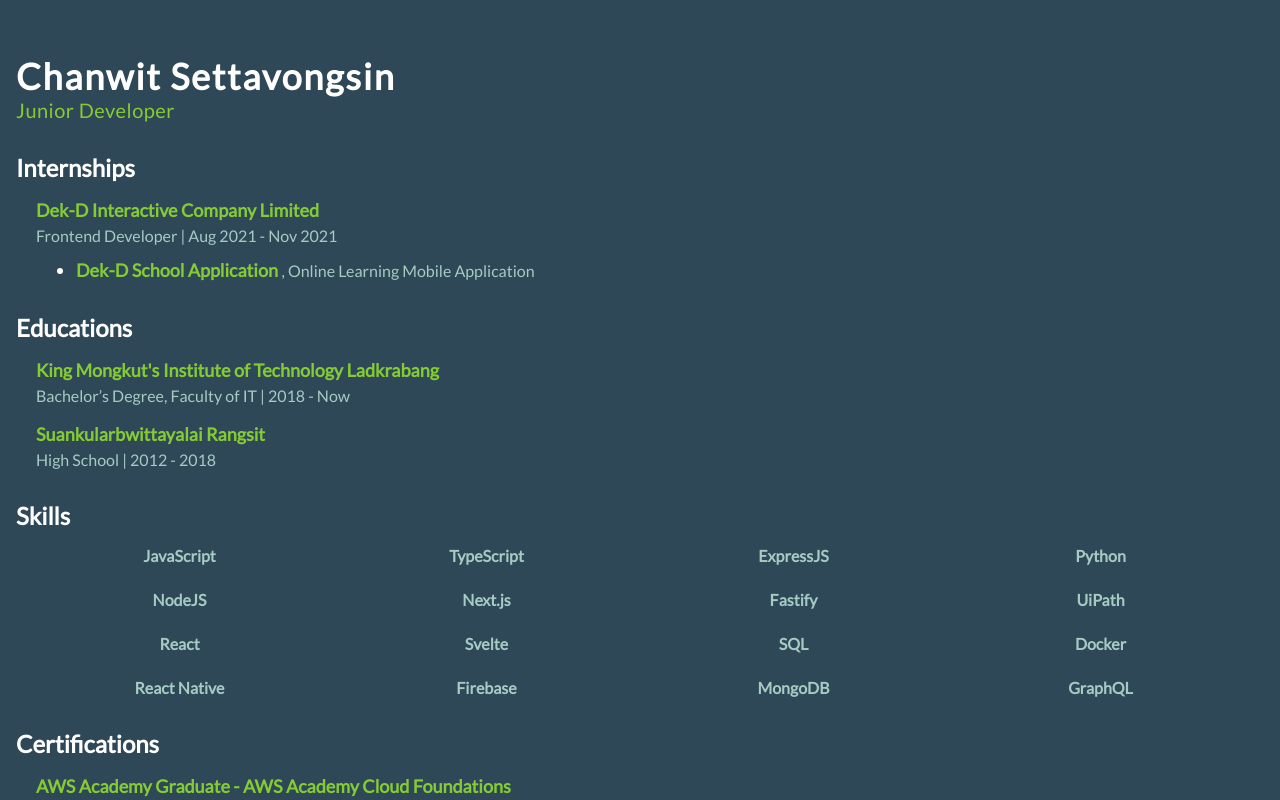
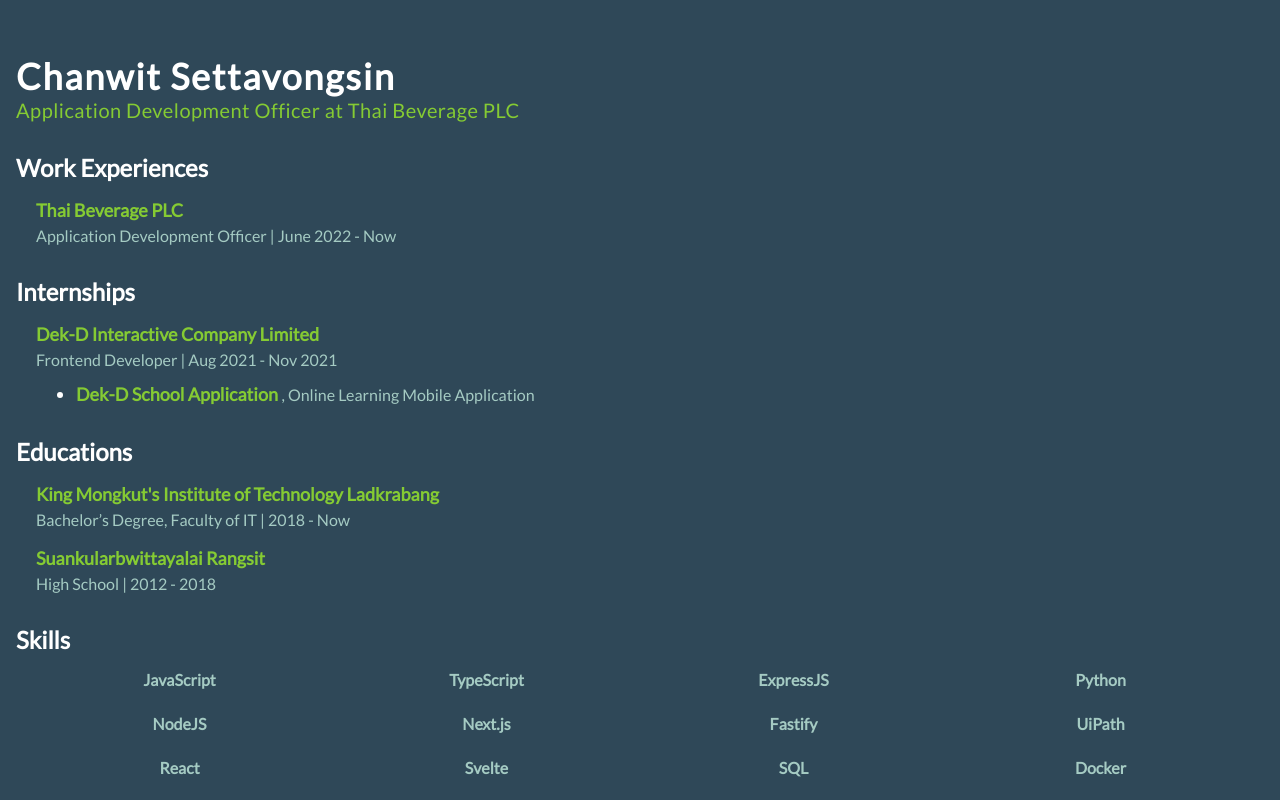
Before and after one commit to max180643/CV-CHNWT, a Svelte app: page / in a window 1280 px wide. Shown: the top 800 px of the page. Built offline with nearby package versions, Linux system fonts and the light colour scheme.

Commit message:
:rocket: add work experience

```diff
--- a/index.html
+++ b/index.html
@@ -8,6 +8,7 @@
     <meta name="description" content="Hi, I'm Chanwit Settavongsin." />
     <title>Chanwit Settavongsin · Curriculum Vitae</title>
     <link href="https://fonts.googleapis.com/css2?family=Lato&display=swap" rel="stylesheet">
+    <script async defer data-website-id="b625263e-1995-4105-80f5-52bc52da1aa4" src="https://analytics.chnwt.dev/umami.js"></script>
   </head>
   <body>
     <div id="app"></div>
--- a/src/App.svelte
+++ b/src/App.svelte
@@ -1,5 +1,6 @@
 <script lang="ts">
   import TailwindCSS from "./lib/TailwindCSS.svelte";
+  import Work from "./lib/Work.svelte";
   import Intern from "./lib/Intern.svelte";
   import Education from "./lib/Education.svelte";
   import Skill from "./lib/Skill.svelte";
@@ -16,8 +17,11 @@
       Chanwit Settavongsin
     </p>
     <div>
-      <p class="text-primary text-xl tracking-wide">Junior Developer</p>
+      <p class="text-primary text-xl tracking-wide">
+        Application Development Officer at Thai Beverage PLC
+      </p>
     </div>
+    <Work />
     <Intern />
     <Education />
     <Skill />
--- /dev/null
+++ b/src/constrants/work.ts
@@ -0,0 +1,21 @@
+export interface WorkExperience {
+  company: string
+  position: string
+  period: {
+    start: string
+    end: string | null
+  }
+  url: string
+}
+
+export const WorkExperiences: WorkExperience[] = [
+  {
+    company: 'Thai Beverage PLC',
+    position: 'Application Development Officer',
+    period: {
+      start: "June 2022",
+      end: null
+    },
+    url: 'https://www.thaibev.com/'
+  }
+]
--- /dev/null
+++ b/src/lib/Work.svelte
@@ -0,0 +1,19 @@
+<script lang="ts">
+  import Section from "./Section.svelte";
+  import { WorkExperiences } from "../constrants/work";
+</script>
+
+<Section title={"Work Experiences"}>
+  {#each WorkExperiences as { company, position, period, url }}
+    <div class="pl-5 my-3" name={company}>
+      <a class="text-primary font-bold text-lg" href={url} target="_blank">
+        {company}
+      </a>
+      <p class="text-secondary text-base">
+        {`${position} | ${period.start} - ${
+          period.end === null ? "Now" : period.end
+        }`}
+      </p>
+    </div>
+  {/each}
+</Section>
```
